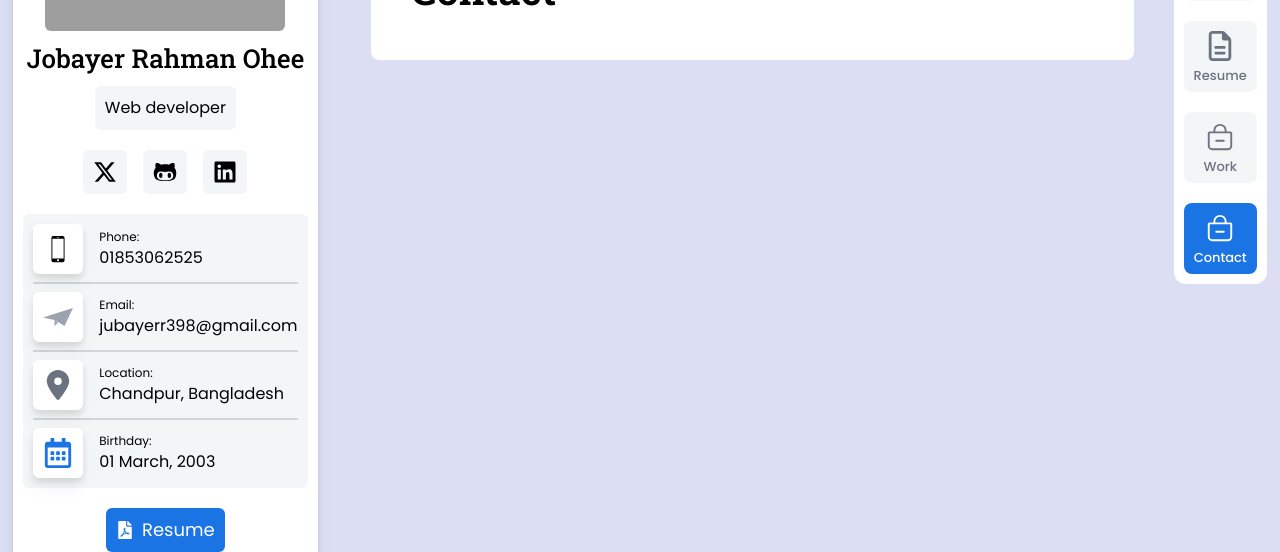
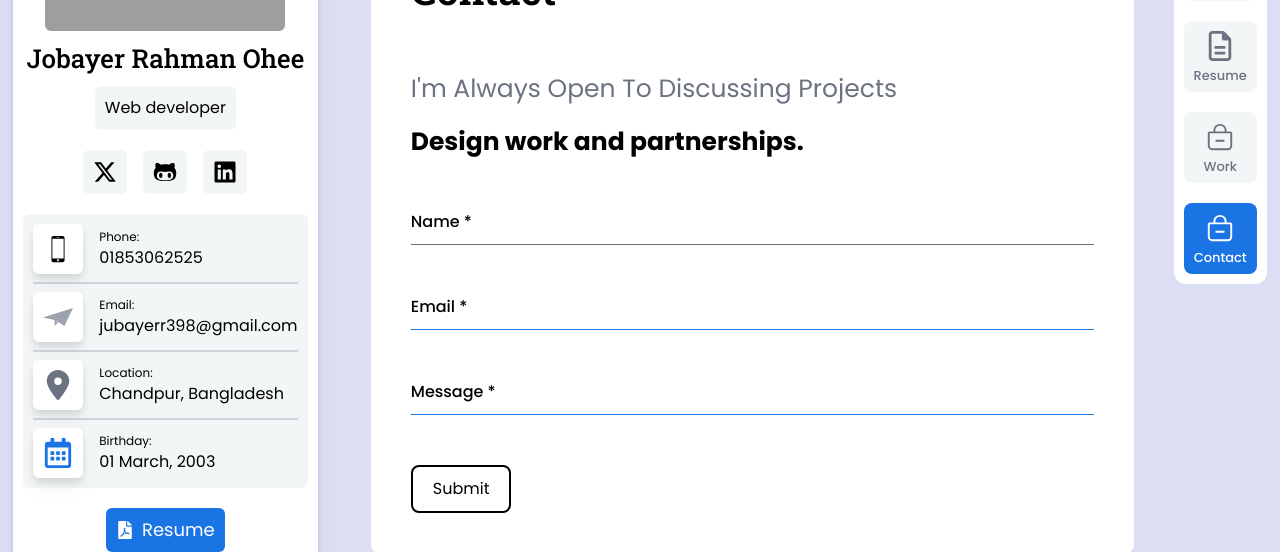
Before and after one commit to JubayerRahman/portfolioDesign1, a React (Vite) app: page /contact in a window 1280 px wide. Shown: the part 400-952 px from the top of the page. Built offline with nearby package versions, Linux system fonts and the light colour scheme; grey boxes are pictures that could not be loaded.

Commit message:
completed the whole website.

```diff
--- a/src/Components/Contact/Contact.jsx
+++ b/src/Components/Contact/Contact.jsx
@@ -1,11 +1,33 @@
-import React from 'react'
+import React, { useState } from 'react'
 import UnivercialTitle from '../UnivercialTitle/UnivercialTitle'
 
 const Contact = () => {
+  const [nameHeight, setNameHeight] = useState('h-[0px] duration-75 border-gray-500')
+  const [emailHeight, setEmailHeight] = useState('h-[0px] duration-75 border-gray-500')
+  const [messaeHeight, setMessageHeight] = useState('h-[0px] duration-75 border-gray-500')
+  const NameClickFunction = ()=>{
+    setNameHeight("h-[20px] duration-75 p-[15px] border-secondary")
+  }
+  const EmailClickFunction = ()=>{
+    setEmailHeight("h-[20px] duration-75 p-[15px] border-secondary")
+  }
+  const MessageClickFunction = ()=>{
+    setMessageHeight("h-[20px] duration-75 p-[15px] border-secondary")
+  }
   return (
     <div>
       <UnivercialTitle title="Contact"/>
-
+      <h1 className='text-gray-500 text-[25px] font-[400] mt-[50px]'>I'm Always Open To Discussing Projects</h1>
+      <h1 className='text-black text-[25px] font-[700] mt-[15px] mb-[50px]'>Design work and partnerships.</h1>
+      <form className='flex flex-col items-start mt-[25px] w-full'>
+        <label className='font-[500] text-[16px]' htmlFor="name">Name *</label>
+        <input onClick={NameClickFunction} className={`outline-none border-b-[1px]  duration-75 mt-[10px] mb-[50px] w-full ${nameHeight}`} type="text" id='name' />
+        <label className='font-[500] text-[16px]' htmlFor="email">Email *</label>
+        <input onClick={EmailClickFunction} className={`outline-none border-b-[1px] border-secondary duration-75 mt-[10px] mb-[50px] w-full ${emailHeight}`} type="text" id='email' />
+        <label className='font-[500] text-[16px]' htmlFor="message">Message *</label>
+        <textarea onClick={MessageClickFunction} className={`outline-none border-b-[1px] border-secondary duration-75 mt-[10px] mb-[50px] w-full ${messaeHeight}`} type="text" id='message' />
+        <button className='p-[10px] pl-[20px] pr-[20px] border-2 border-black rounded-lg text-[16px] hover:bg-secondary hover:text-white hover:border-secondary duration-75 ease-out'>Submit</button>
+      </form>
     </div>
   )
 }
```
Also changed, not shown: 1 other file (tests, documents, lock files or other folders).
